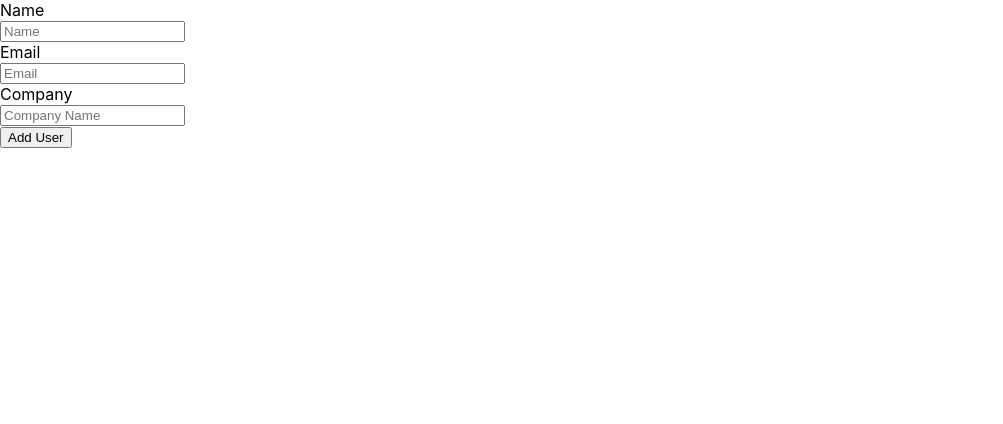
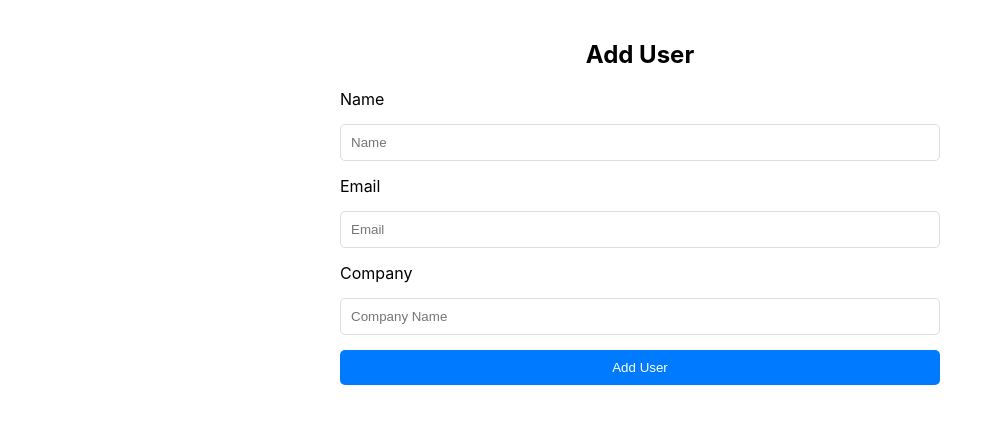
Before and after one commit to ShubhamSaini142/usermanagement, a React (Create React App) app: page /add in a window 1280 px wide. Shown: the top 424 px of the page, without its empty margins (0-1003 px from the left). Built offline with nearby package versions, Linux system fonts and the light colour scheme.

Commit message:
Resposive UI added

```diff
--- /dev/null
+++ b/src/Components/AddUser.css
@@ -0,0 +1,49 @@
+.add-user-container {
+  max-width: 600px;
+  margin: 0 auto;
+  padding: 20px;
+  text-align: center;
+}
+
+h2 {
+  margin-bottom: 20px;
+}
+
+.add-user-form {
+  display: flex;
+  flex-direction: column;
+  gap: 15px;
+}
+
+.add-user-form label {
+  text-align: left;
+}
+
+.add-user-form input {
+  padding: 10px;
+  border: 1px solid #ddd;
+  border-radius: 5px;
+}
+
+.add-user-form button {
+  padding: 10px 20px;
+  background-color: #007bff;
+  color: white;
+  border: none;
+  border-radius: 5px;
+  cursor: pointer;
+}
+
+.add-user-form button:hover {
+  background-color: #0056b3;
+}
+
+@media (max-width: 600px) {
+  .add-user-container {
+    padding: 10px;
+  }
+
+  .add-user-form {
+    gap: 10px;
+  }
+}
--- a/src/Components/AddUser.js
+++ b/src/Components/AddUser.js
@@ -1,9 +1,10 @@
 import React, { useState } from "react";
 import axios from "axios";
 import { useNavigate } from "react-router-dom";
+import './AddUser.css';
 
 const AddUser = () => {
-  const [user, setUser] = useState({ name: "", email: "",company: { name: "" } });
+  const [user, setUser] = useState({ name: "", email: "", company: { name: "" } });
   const navigate = useNavigate();
 
   const handleChange = (e) => {
@@ -30,25 +31,27 @@ const AddUser = () => {
       await axios.post("https://jsonplaceholder.typicode.com/users", user);
       alert("User added successfully");
       navigate("/");
-      console.log(user);
     } catch (error) {
       alert("Failed to add user");
     }
   };
 
   return (
-    <form onSubmit={handleSubmit}>
-        <label>Name</label><br></br>
-      <input  type="text"  name="name" placeholder="Name" onChange={handleChange} />
-      <br></br>
-      <label>Email</label><br></br>
+    <div className="add-user-container">
+      <h2>Add User</h2>
+      <form onSubmit={handleSubmit} className="add-user-form">
+        <label>Name</label>
+        <input type="text" name="name" placeholder="Name" onChange={handleChange} />
+
+        <label>Email</label>
         <input type="text" name="email" placeholder="Email" onChange={handleChange} />
-      <br></br>
-        <label>Company</label><br></br>
-      <input  type="text" name="name" placeholder="Company Name" onChange={handleCompanyChange} />
-      <br></br>
+
+        <label>Company</label>
+        <input type="text" name="companyName" placeholder="Company Name" onChange={handleCompanyChange} />
+
         <button type="submit">Add User</button>
       </form>
+    </div>
   );
 };
 
--- /dev/null
+++ b/src/Components/EditUser.css
@@ -0,0 +1,49 @@
+.edit-user-container {
+  max-width: 600px;
+  margin: 0 auto;
+  padding: 20px;
+  text-align: center;
+}
+
+h2 {
+  margin-bottom: 20px;
+}
+
+.edit-user-form {
+  display: flex;
+  flex-direction: column;
+  gap: 15px;
+}
+
+.edit-user-form label {
+  text-align: left;
+}
+
+.edit-user-form input {
+  padding: 10px;
+  border: 1px solid #ddd;
+  border-radius: 5px;
+}
+
+.edit-user-form button {
+  padding: 10px 20px;
+  background-color: #007bff;
+  color: white;
+  border: none;
+  border-radius: 5px;
+  cursor: pointer;
+}
+
+.edit-user-form button:hover {
+  background-color: #0056b3;
+}
+
+@media (max-width: 600px) {
+  .edit-user-container {
+    padding: 10px;
+  }
+
+  .edit-user-form {
+    gap: 10px;
+  }
+}
--- a/src/Components/EditUser.js
+++ b/src/Components/EditUser.js
@@ -1,10 +1,11 @@
 import React, { useState, useEffect } from "react";
 import axios from "axios";
 import { useParams, useNavigate } from "react-router-dom";
+import './EditUser.css';
 
 const EditUser = () => {
   const { id } = useParams();
-  const [user, setUser] = useState({ name: "", email: "",  company: { name: "" } });
+  const [user, setUser] = useState({ name: "", email: "", company: { name: "" } });
   const navigate = useNavigate();
 
   useEffect(() => {
@@ -34,31 +35,27 @@ const EditUser = () => {
       await axios.put(`https://jsonplaceholder.typicode.com/users/${id}`, user);
       alert("User updated successfully");
       navigate("/");
-      console.log(user);
     } catch (error) {
       alert("Failed to update user");
     }
   };
 
   return (
-    <form onSubmit={handleSubmit}>
-        <label>Name</label><br></br>
-      <input name="name" type="text" value={user.name} onChange={(e) => setUser({ ...user, name: e.target.value }) } />
-      {/* {console.log(user.name)} */}
-      <br></br>
+    <div className="edit-user-container">
+      <h2>Edit User</h2>
+      <form onSubmit={handleSubmit} className="edit-user-form">
+        <label>Name</label>
+        <input name="name" type="text" value={user.name} onChange={(e) => setUser({ ...user, name: e.target.value })} />
 
         <label>Email</label>
-      <br></br>
         <input name="email" type="email" value={user.email} onChange={(e) => setUser({ ...user, email: e.target.value })} />
-      {/* {console.log(user.email)} */}
-      <br></br>
 
         <label>Company</label>
-      <br></br>
         <input name="name" value={user.company.name} onChange={handleChange} />
-      <br></br>
+
         <button type="submit">Update User</button>
       </form>
+    </div>
   );
 };
 
--- /dev/null
+++ b/src/Components/UserList.css
@@ -0,0 +1,82 @@
+.user-list-container {
+    max-width: 800px;
+    margin: 0 auto;
+    padding: 20px;
+    text-align: center;
+  }
+
+  h2 {
+    margin-bottom: 20px;
+  }
+
+  .error {
+    color: red;
+  }
+
+  .add-user-button {
+    display: inline-block;
+    margin-bottom: 20px;
+    padding: 10px 20px;
+    background-color: #007bff;
+    color: white;
+    text-decoration: none;
+    border-radius: 5px;
+  }
+
+  .add-user-button:hover {
+    background-color: #0056b3;
+  }
+
+  .user-list {
+    list-style-type: none;
+    padding: 0;
+  }
+
+  .user-item {
+    display: flex;
+    flex-direction: column;
+    align-items: flex-start;
+    padding: 10px;
+    border: 1px solid #ddd;
+    margin-bottom: 10px;
+    border-radius: 5px;
+  }
+
+  .user-item p {
+    margin: 5px 0;
+  }
+
+  .actions {
+    display: flex;
+    gap: 10px;
+  }
+
+  .edit-link {
+    text-decoration: none;
+    color: #007bff;
+  }
+
+  .delete-button {
+    background-color: #dc3545;
+    color: white;
+    border: none;
+    padding: 5px 10px;
+    border-radius: 5px;
+    cursor: pointer;
+  }
+
+  .delete-button:hover {
+    background-color: #c82333;
+  }
+
+  @media (max-width: 600px) {
+    .user-item {
+      flex-direction: column;
+      align-items: flex-start;
+    }
+
+    .actions {
+      flex-direction: column;
+      gap: 5px;
+    }
+  }
--- a/src/Components/UserList.js
+++ b/src/Components/UserList.js
@@ -1,6 +1,7 @@
-import React, { use, useEffect, useState } from "react";
+import React, { useEffect, useState } from "react";
 import axios from "axios";
 import { Link } from "react-router-dom";
+import './UserList.css';
 
 function UserList() {
   const [users, setUsers] = useState([]);
@@ -23,19 +24,20 @@ function UserList() {
   };
 
   return (
-    <div>
-      <h2>User List</h2>
-      {error && <p style={{ color: "red" }}>{error}</p>}
-      <Link to="/add">Add User</Link>
-      <ul>
+    <div className="user-list-container">
+      <h1>User List</h1>
+      {error && <p className="error">{error}</p>}
+      <Link to="/add" className="add-user-button">Add User</Link>
+      <ul className="user-list">
         {users.map((user) => (
-          <li key={user.id}>
-           <label>NAME : {user.name} </label>  <br></br>
-           <label>EMAIL : {user.email}</label>   <br></br>
-           <label>COMPANY : {user.company.name}</label> <br></br>
-            <Link to={`/edit/${user.id}`}>Edit</Link> <br></br>
-            <button onClick={() => deleteUser(user.id)}>Delete</button>
-            <br></br> <br></br>
+          <li key={user.id} className="user-item">
+            <p><strong>Name:</strong> {user.name}</p>
+            <p><strong>Email:</strong> {user.email}</p>
+            <p><strong>Company:</strong> {user.company.name}</p>
+            <div className="actions">
+              <Link to={`/edit/${user.id}`} className="edit-link">Edit</Link>
+              <button onClick={() => deleteUser(user.id)} className="delete-button">Delete</button>
+            </div>
           </li>
         ))}
       </ul>
```
Lines whose indentation alone changed are shown as unchanged.
